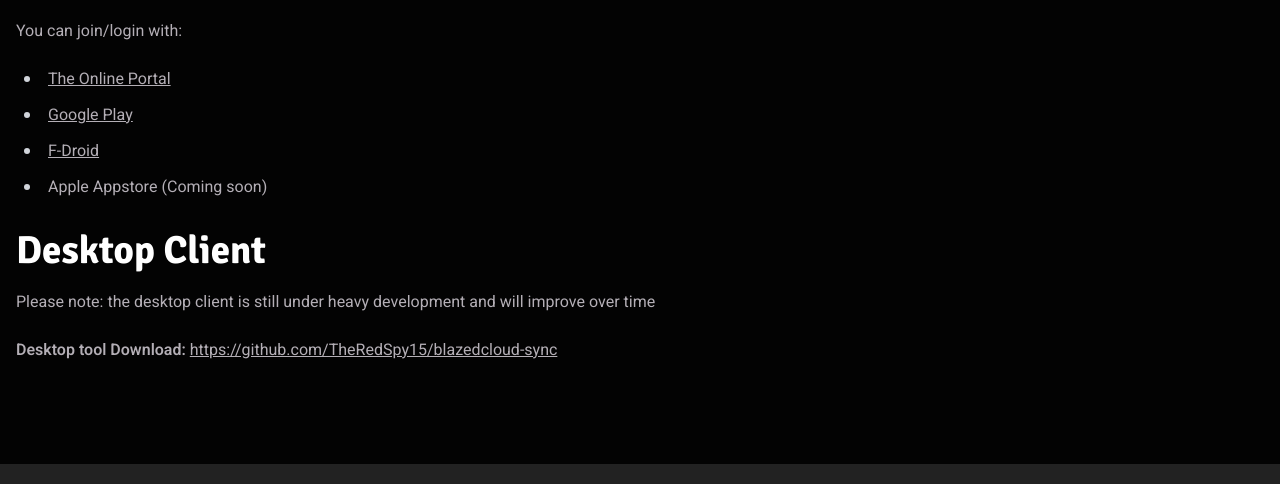
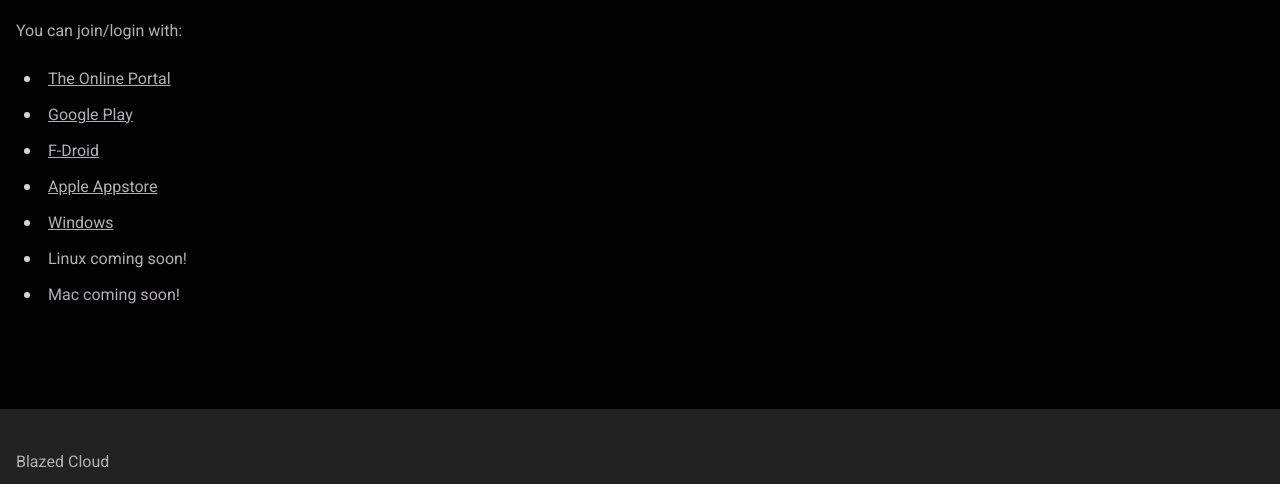
Before and after one commit to TheRedSpy15/blazedcloud-landing, an Astro site: page /start in a window 1280 px wide. Shown: the part 536-1020 px from the top of the page. Built offline with nearby package versions, Linux system fonts and the light colour scheme; Astro itself is replaced by a stand-in of ours; what tailwind-bootstrap-grid would draw is missing.

Commit message:
add appstore/windows install links, add mastodon social, remove sync repo from readme

```diff
--- a/src/config/social.json
+++ b/src/config/social.json
@@ -1,7 +1,7 @@
 {
     "facebook": "",
     "twitter": "",
-    "mastodon": "",
+    "mastodon": "https://mastodon.social/@BlazedCloud",
     "instagram": "",
     "youtube": "",
     "linkedin": "",
--- a/src/content/pages/start.md
+++ b/src/content/pages/start.md
@@ -13,10 +13,7 @@ You can join/login with:
 - [The Online Portal](https://portal.blazedcloud.com)
 - [Google Play](https://play.google.com/store/apps/details?id=com.chancesoftwarellc.blazedcloud)
 - [F-Droid](https://f-droid.org/packages/com.chancesoftwarellc.blazedcloud)
-- Apple Appstore (Coming soon)
-
-## Desktop Client
-
-Please note: the desktop client is still under heavy development and will improve over time
-
-**Desktop tool Download:** https://github.com/TheRedSpy15/blazedcloud-sync
+- [Apple Appstore](https://apps.apple.com/us/app/blazed-cloud/id6478518052)
+- [Windows](https://github.com/TheRedSpy15/blazedcloud/blob/main/how-to-windows.md)
+- Linux coming soon!
+- Mac coming soon!
```
Also changed, not shown: readme.md.
